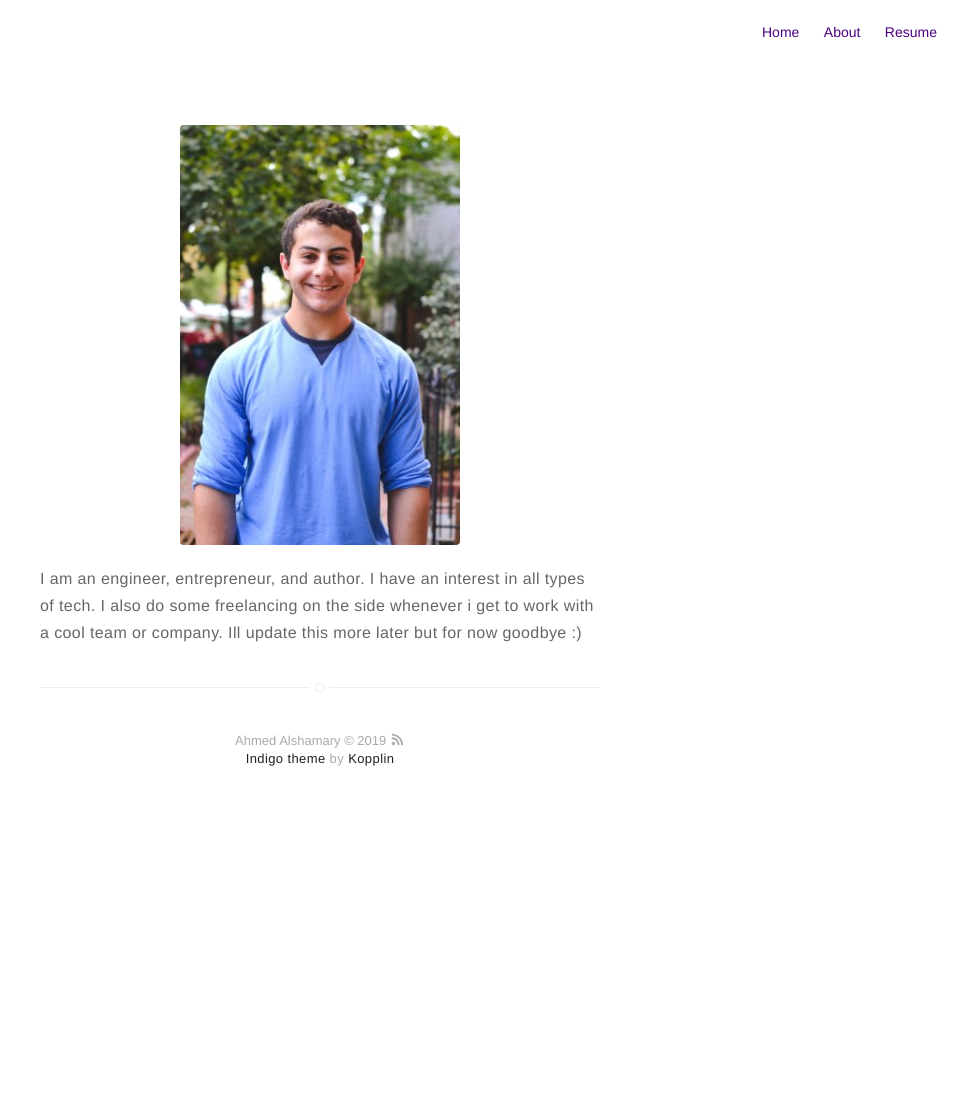
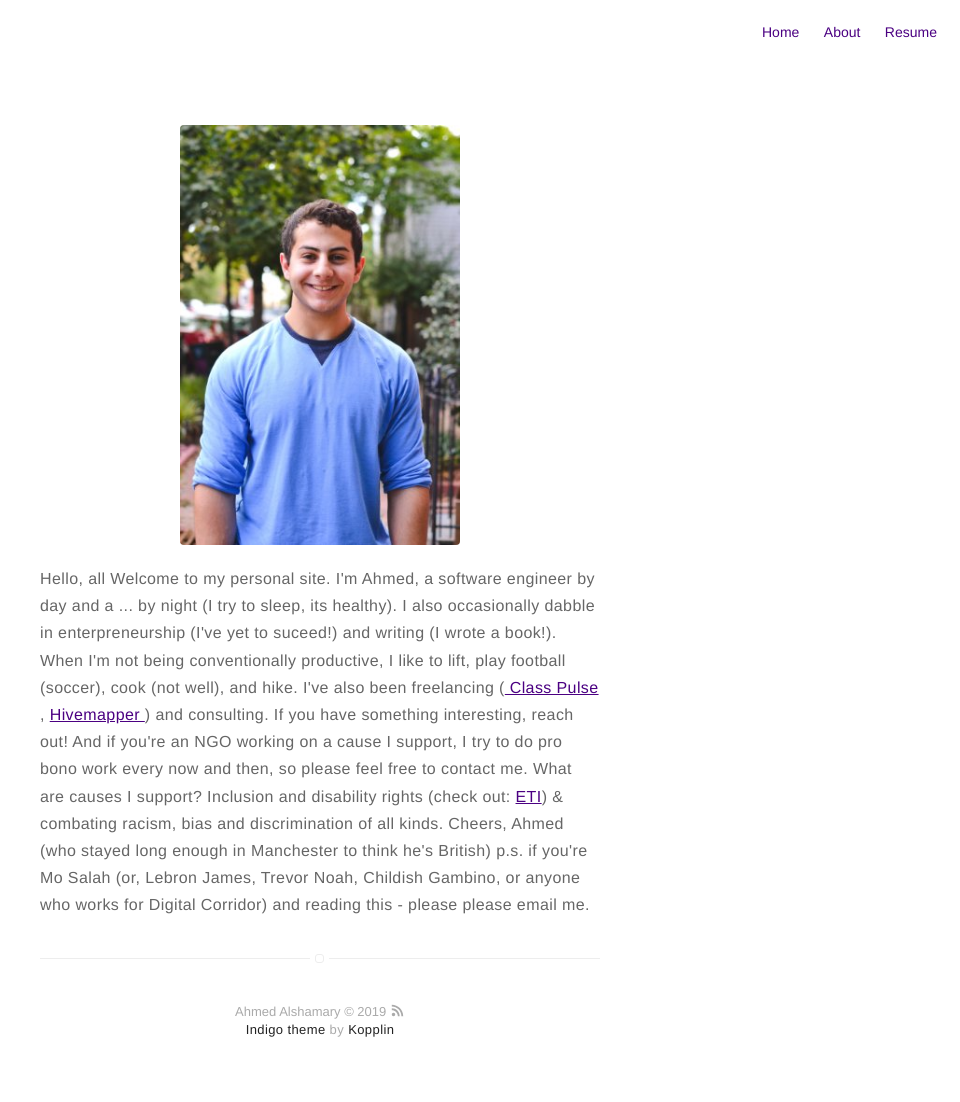
Before and after one commit to medokun/medokun.github.io, a Jekyll site: the page built from about.md, in a window 1280 px wide. Shown: the whole page, without its empty margins (320-1280 px from the left). Built offline with Jekyll 4.4.1, drawn with Linux system fonts in a browser that asks for light colours; before the commit the page ends 900 px from its top, so only the background shows below that.

Commit message:
Update about

```diff
--- a/about.md
+++ b/about.md
@@ -4,5 +4,11 @@ layout: page
 ---
 ![Profile Image]({{ site.url }}/{{ site.picture }})
 
-<p>I am an engineer, entrepreneur, and author. I have an interest in all types of tech. I also do some freelancing on the side whenever
-i get to work with a cool team or company. Ill update this more later but for now goodbye :)</p>
+<p>
+  Hello, all
+  Welcome to my personal site. I'm Ahmed, a software engineer by day and a ... by night (I try to sleep, its healthy). I also occasionally dabble in enterpreneurship (I've yet to suceed!) and writing (I wrote a book!). When I'm not being conventionally productive, I like to lift, play football (soccer), cook (not well), and hike.
+  I've also been freelancing (<a target="_blank" href="https://www.classpulse.org"> Class Pulse </a>, <a target="_blank" href="https://hivemapper.com"> Hivemapper </a>) and consulting. If you have something interesting, reach out! And if you're an NGO working on a cause I support, I try to do pro bono work every now and then, so please feel free to contact me.
+  What are causes I support? Inclusion and disability rights (check out: <a target="_blank" href="https://www.etivision.org"> ETI</a>) & combating racism, bias and discrimination of all kinds.
+  Cheers,
+  Ahmed (who stayed long enough in Manchester to think he's British)
+  p.s. if you're Mo Salah (or, Lebron James, Trevor Noah, Childish Gambino, or anyone who works for Digital Corridor) and reading this - please please email me.
```
